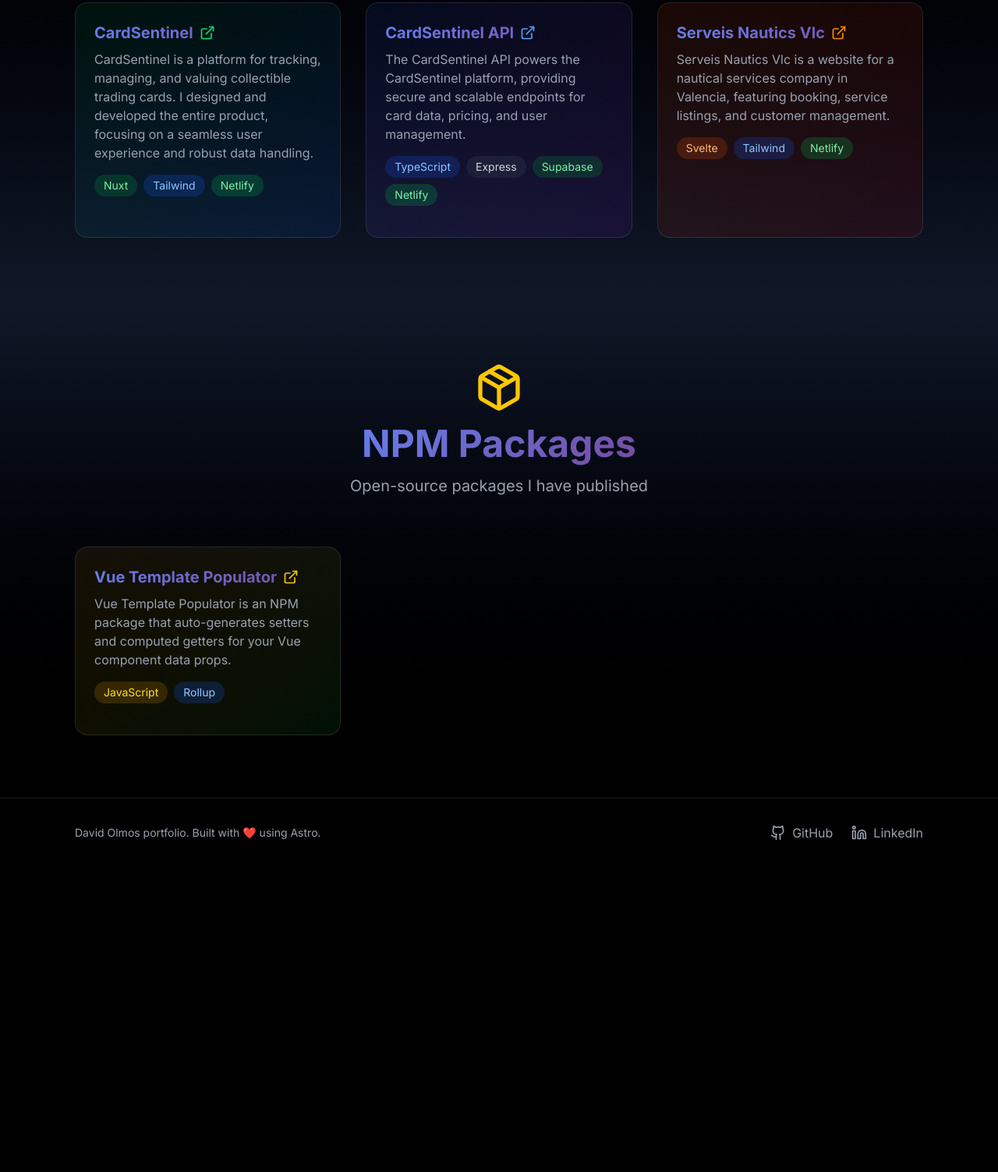
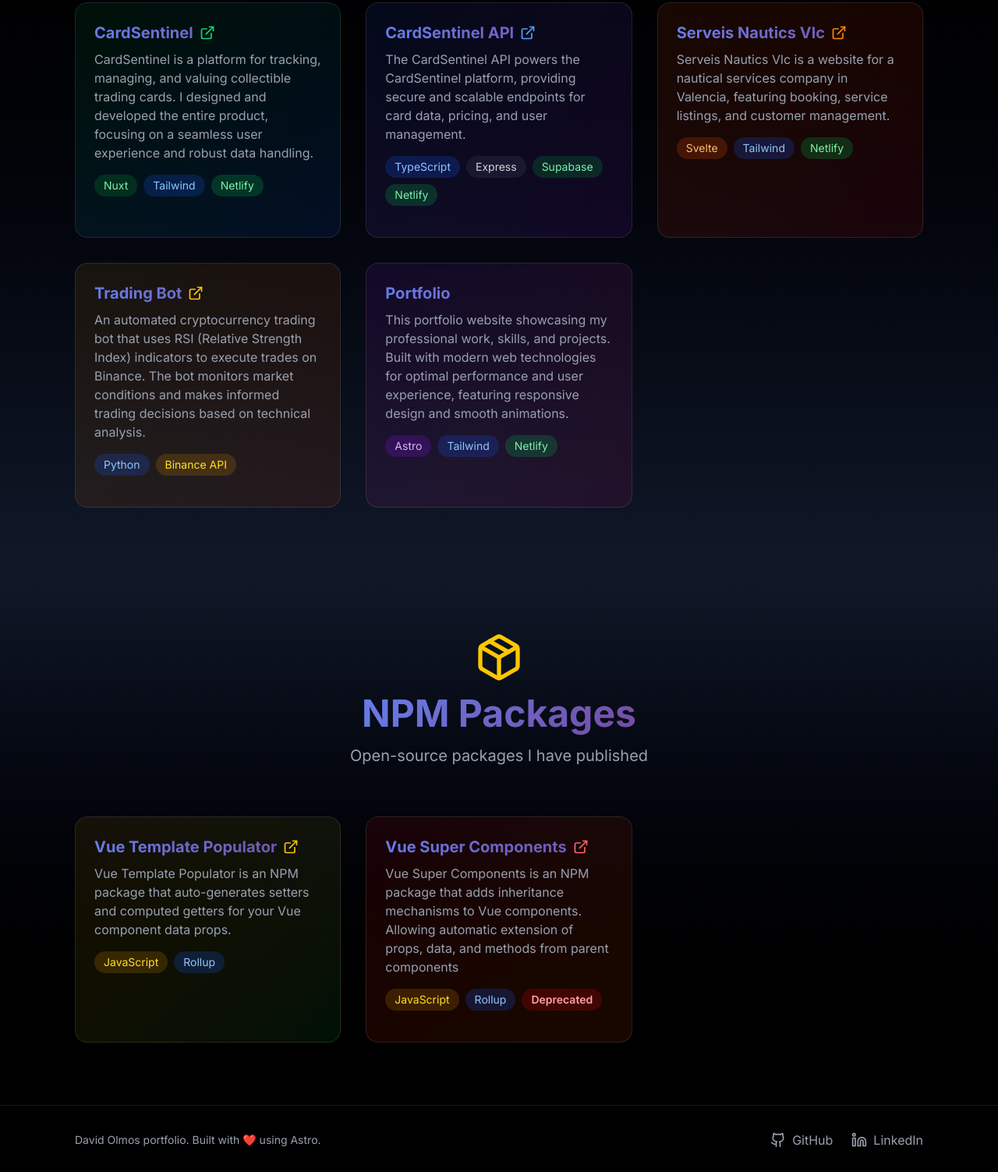
Before and after one commit to davolcu/portfolio, an Astro site: page /projects in a window 1280 px wide. Shown: the part 1535-3038 px from the top of the page at 78% size. Before the commit the page ends 2647 px from the top, so only its background shows below. Built offline with nearby package versions, Linux system fonts and the light colour scheme; Astro itself is replaced by a stand-in of ours.

Commit message:
Add extra projects

```diff
--- a/src/pages/about.astro
+++ b/src/pages/about.astro
@@ -3,7 +3,7 @@
 import ParticleBackground from '../components/ParticleBackground.astro';
 import Header from '../components/Header.astro';
 import Footer from '../components/Footer.astro';
-import { Linkedin, Github, ArrowLeft } from '@lucide/astro';
+import { Linkedin, Github } from '@lucide/astro';
 ---
 
 <Layout title='About - David Olmos'>
--- a/src/pages/contact.astro
+++ b/src/pages/contact.astro
@@ -3,7 +3,7 @@
 import ParticleBackground from '../components/ParticleBackground.astro';
 import Header from '../components/Header.astro';
 import Footer from '../components/Footer.astro';
-import { Mail, Linkedin, Github, ArrowLeft } from '@lucide/astro';
+import { Mail, Linkedin, Github } from '@lucide/astro';
 ---
 
 <Layout title='Contact - David Olmos'>
--- a/src/pages/index.astro
+++ b/src/pages/index.astro
@@ -3,7 +3,6 @@
 import ParticleBackground from '../components/ParticleBackground.astro';
 import Header from '../components/Header.astro';
 import Footer from '../components/Footer.astro';
-import { Mail, Linkedin, Github, ChevronDown } from '@lucide/astro';
 ---
 
 <Layout title='David Olmos - Senior Frontend Engineer'>
--- a/src/pages/projects.astro
+++ b/src/pages/projects.astro
@@ -3,7 +3,7 @@
 import ParticleBackground from '../components/ParticleBackground.astro';
 import Header from '../components/Header.astro';
 import Footer from '../components/Footer.astro';
-import { Users, User, Package, ArrowLeft, ExternalLink } from '@lucide/astro';
+import { Users, User, Package, ExternalLink } from '@lucide/astro';
 ---
 
 <Layout title='Projects - David Olmos'>
@@ -80,6 +80,7 @@
                     </p>
                     <div class='flex flex-wrap gap-2 mb-4'>
                         <span class='px-3 py-1 bg-blue-600/20 text-blue-300 rounded-full text-sm'>React</span>
+                        <span class='px-3 py-1 bg-blue-600/20 text-blue-300 rounded-full text-sm'>LESS</span>
                         <span class='px-3 py-1 bg-purple-600/20 text-purple-300 rounded-full text-sm'>PHP</span>
                         <span class='px-3 py-1 bg-orange-600/20 text-orange-300 rounded-full text-sm'>AWS</span>
                     </div>
@@ -194,6 +195,45 @@
                         <span class='px-3 py-1 bg-green-500/20 text-green-300 rounded-full text-sm'>Netlify</span>
                     </div>
                 </a>
+
+                <!-- Trading Bot -->
+                <a
+                    href='https://github.com/davolcu/rsi-trading-bot'
+                    target='_blank'
+                    rel='noopener noreferrer'
+                    class='group bg-gradient-to-br from-yellow-600/10 to-orange-600/10 p-6 rounded-2xl border border-white/10 hover:border-yellow-500/40 transition-all duration-300 hover:scale-105 block'
+                >
+                    <h3 class='text-xl font-bold mb-2 gradient-text flex items-center gap-2'>
+                        Trading Bot
+                        <ExternalLink class='w-5 h-5 text-yellow-400 group-hover:text-yellow-300' />
+                    </h3>
+                    <p class='text-gray-400 mb-4'>
+                        An automated cryptocurrency trading bot that uses RSI (Relative Strength Index) indicators to
+                        execute trades on Binance. The bot monitors market conditions and makes informed trading
+                        decisions based on technical analysis.
+                    </p>
+                    <div class='flex flex-wrap gap-2 mb-4'>
+                        <span class='px-3 py-1 bg-blue-600/20 text-blue-300 rounded-full text-sm'>Python</span>
+                        <span class='px-3 py-1 bg-yellow-600/20 text-yellow-300 rounded-full text-sm'>Binance API</span>
+                    </div>
+                </a>
+
+                <!-- Portfolio -->
+                <div
+                    class='group bg-gradient-to-br from-purple-600/10 to-pink-600/10 p-6 rounded-2xl border border-white/10 hover:border-purple-500/40 transition-all duration-300 hover:scale-105 block'
+                >
+                    <h3 class='text-xl font-bold mb-2 gradient-text flex items-center gap-2'>Portfolio</h3>
+                    <p class='text-gray-400 mb-4'>
+                        This portfolio website showcasing my professional work, skills, and projects. Built with modern
+                        web technologies for optimal performance and user experience, featuring responsive design and
+                        smooth animations.
+                    </p>
+                    <div class='flex flex-wrap gap-2 mb-4'>
+                        <span class='px-3 py-1 bg-purple-600/20 text-purple-300 rounded-full text-sm'>Astro</span>
+                        <span class='px-3 py-1 bg-blue-600/20 text-blue-300 rounded-full text-sm'>Tailwind</span>
+                        <span class='px-3 py-1 bg-green-500/20 text-green-300 rounded-full text-sm'>Netlify</span>
+                    </div>
+                </div>
             </div>
         </div>
     </section>
@@ -230,6 +270,30 @@
                         <span class='px-3 py-1 bg-blue-600/20 text-blue-300 rounded-full text-sm'>Rollup</span>
                     </div>
                 </a>
+
+                <!-- Vue Super Components -->
+                <a
+                    href='https://github.com/davolcu/vue-super-components'
+                    target='_blank'
+                    rel='noopener noreferrer'
+                    class='group bg-gradient-to-br from-red-600/10 to-orange-600/10 p-6 rounded-2xl border border-white/10 hover:border-red-500/40 transition-all duration-300 hover:scale-105 block relative'
+                >
+                    <h3 class='text-xl font-bold mb-2 gradient-text flex items-center gap-2'>
+                        Vue Super Components
+                        <ExternalLink class='w-5 h-5 text-red-400 group-hover:text-red-300' />
+                    </h3>
+                    <p class='text-gray-400 mb-4'>
+                        Vue Super Components is an NPM package that adds inheritance mechanisms to Vue components.
+                        Allowing automatic extension of props, data, and methods from parent components
+                    </p>
+                    <div class='flex flex-wrap gap-2 mb-4'>
+                        <span class='px-3 py-1 bg-yellow-600/20 text-yellow-300 rounded-full text-sm'>JavaScript</span>
+                        <span class='px-3 py-1 bg-blue-600/20 text-blue-300 rounded-full text-sm'>Rollup</span>
+                        <span class='px-3 py-1 bg-red-600/20 text-red-300 rounded-full text-sm font-semibold'>
+                            Deprecated
+                        </span>
+                    </div>
+                </a>
             </div>
         </div>
     </section>
--- a/src/pages/skills.astro
+++ b/src/pages/skills.astro
@@ -3,7 +3,6 @@
 import ParticleBackground from '../components/ParticleBackground.astro';
 import Header from '../components/Header.astro';
 import Footer from '../components/Footer.astro';
-import { ArrowLeft } from '@lucide/astro';
 ---
 
 <Layout title='Skills - David Olmos'>
@@ -209,9 +208,9 @@
                     <h3 class='text-lg font-semibold text-white mb-2'>Tools</h3>
                     <div class='space-y-1 text-gray-400 text-sm'>
                         <div>• Webpack / Vite</div>
-                        <div>• Gulp</div>
-                        <div>• Docker</div>
-                        <div>• Podman</div>
+                        <div>• Gulp / Rollup</div>
+                        <div>• Docker / Podman</div>
+                        <div>• Tsup</div>
                     </div>
                 </div>
 
```
